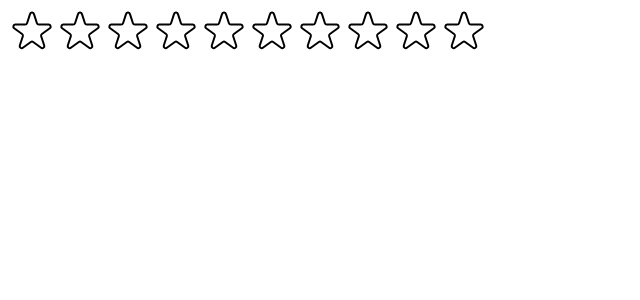
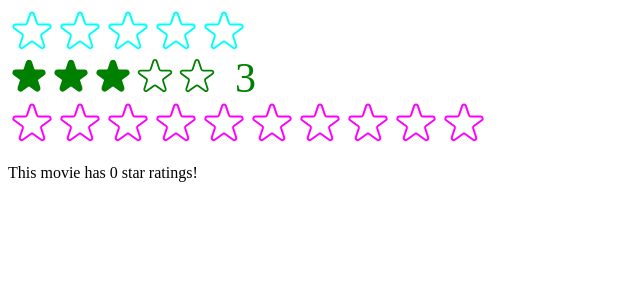
Before and after one commit to ixpsych29/React-Apps, a React (Create React App) app in the folder 06-pop-corn/: page / in a window 1280 px wide. Shown: the top 300 px of the page, without its empty margins (0-640 px from the left). Built offline with nearby package versions, Linux system fonts and the light colour scheme.

Commit message:
making more dynamic like API

```diff
--- a/06-pop-corn/src/StarRating.js
+++ b/06-pop-corn/src/StarRating.js
@@ -10,21 +10,32 @@
   display: "flex",
 };
 
-const textStyle = {
-  lineHeight: "2",
-  margin: "10px",
-};
-
-export default function StarRating({ maxRating = 5 }) {
-  const [rating, setRating] = useState(0);
+export default function StarRating({
+  maxRating = 5,
+  color = "cyan",
+  size = 48,
+  className = "",
+  messages = [],
+  defaultRating = 0,
+  onSetRating,
+}) {
+  const [rating, setRating] = useState(defaultRating);
   const [tempRating, setTempRating] = useState(0);
 
   function handleRating(rating) {
-    setRating(rating);
+    setRating(rating); //internal rating setter
+    onSetRating(rating); //external rating setter
   }
 
+  const textStyle = {
+    lineHeight: "1",
+    margin: "1px",
+    color,
+    fontSize: `${size}px`,
+  };
+
   return (
-    <div style={containerStyle}>
+    <div style={containerStyle} className={className}>
       <div style={starContainerStyle}>
         {Array.from({ length: maxRating }, (_, i) => (
           <Star
@@ -33,22 +44,27 @@
             full={tempRating ? tempRating >= i + 1 : rating >= i + 1}
             onHoverIn={() => setTempRating(i + 1)}
             onHoverOut={() => setTempRating(0)}
+            color={color}
+            size={size}
           />
         ))}
       </div>
-      <p style={textStyle}>{tempRating || rating || ""}</p>
+      <p style={textStyle}>
+        {messages.length === maxRating
+          ? messages[tempRating ? tempRating - 1 : rating - 1]
+          : tempRating || rating || ""}
+      </p>
     </div>
   );
 }
 
-const starStyle = {
-  width: "48px",
-  height: "48px",
-  display: "block",
-  cursor: "pointer",
-};
-
-function Star({ onRate, full, onHoverIn, onHoverOut }) {
+function Star({ onRate, full, onHoverIn, onHoverOut, color, size }) {
+  const starStyle = {
+    width: `${size}px`,
+    height: `${size}px`,
+    display: "block",
+    cursor: "pointer",
+  };
   return (
     <span
       role="button"
@@ -61,8 +77,8 @@
         <svg
           xmlns="http://www.w3.org/2000/svg"
           viewBox="0 0 20 20"
-          fill="#000"
-          stroke="#000"
+          fill={color}
+          stroke={color}
         >
           <path d="M9.049 2.927c.3-.921 1.603-.921 1.902 0l1.07 3.292a1 1 0 00.95.69h3.462c.969 0 1.371 1.24.588 1.81l-2.8 2.034a1 1 0 00-.364 1.118l1.07 3.292c.3.921-.755 1.688-1.54 1.118l-2.8-2.034a1 1 0 00-1.175 0l-2.8 2.034c-.784.57-1.838-.197-1.539-1.118l1.07-3.292a1 1 0 00-.364-1.118L2.98 8.72c-.783-.57-.38-1.81.588-1.81h3.461a1 1 0 00.951-.69l1.07-3.292z" />
         </svg>
@@ -71,7 +87,7 @@
           xmlns="http://www.w3.org/2000/svg"
           fill="none"
           viewBox="0 0 24 24"
-          stroke="#000"
+          stroke={color}
         >
           <path
             strokeLinecap="round"
--- a/06-pop-corn/src/index.js
+++ b/06-pop-corn/src/index.js
@@ -1,13 +1,28 @@
-import React from "react";
+import React, { useState } from "react";
 import ReactDOM from "react-dom/client";
 // import "./index.css";
 // import App from "./App";
 import StarRating from "./StarRating";
 
+function Test() {
+  const [movieRating, setMovieRating] = useState(0);
+  return (
+    <div>
+      <StarRating color="magenta" maxRating={10} onSetRating={setMovieRating} />
+      <p>This movie has {movieRating} star ratings!</p>
+    </div>
+  );
+}
+
 const root = ReactDOM.createRoot(document.getElementById("root"));
 root.render(
   <React.StrictMode>
     {/* <App /> */}
-    <StarRating maxRating={10} />
+    <StarRating
+      maxRating={5}
+      messages={["Terrible 😑", "Bad 😐", "Okay 🙂", "Good 🥰", "Amazing! 😍"]}
+    />
+    <StarRating color="green" size={42} className="test" defaultRating={3} />
+    <Test />
   </React.StrictMode>
 );
```
